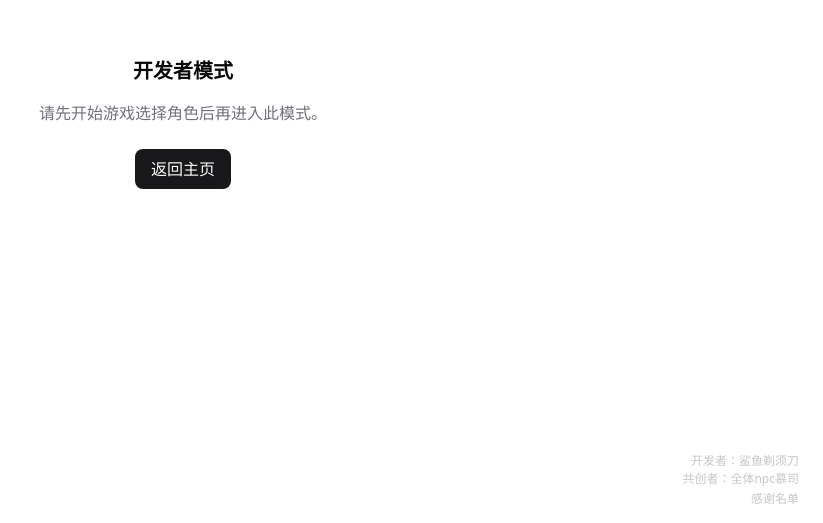
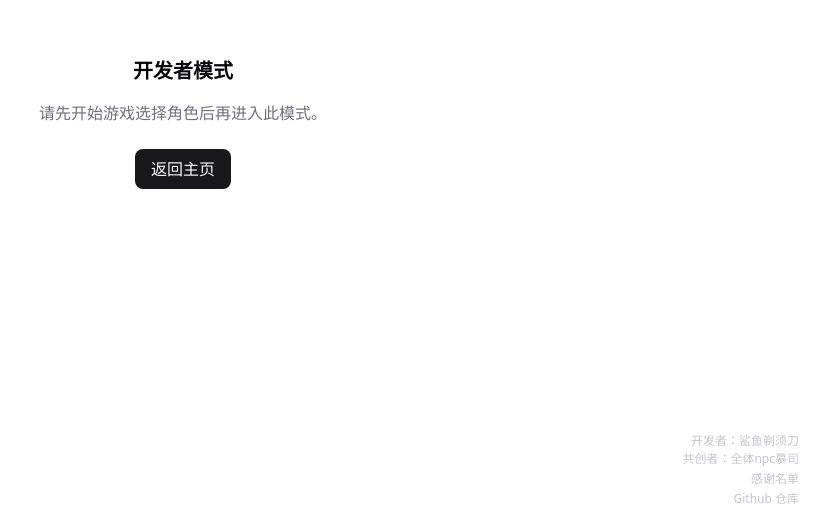
Before and after one commit to iLuns2000/Wuning-County, a React (Vite) app: page /developer in a window 1280 px wide. Shown: the part 277-800 px from the top of the page, without its empty margins (457-1280 px from the left). Built offline with nearby package versions, Linux system fonts and the light colour scheme.

Commit message:
feat: add github repository link to watermark

```diff
--- a/src/components/Watermark.tsx
+++ b/src/components/Watermark.tsx
@@ -35,6 +35,14 @@ export const Watermark: React.FC = () => {
         >
           感谢名单
         </button>
+        <a
+          href="https://github.com/iLuns2000/Wuning-County"
+          target="_blank"
+          rel="noopener noreferrer"
+          className="hover:text-primary hover:underline transition-all mt-0.5 cursor-pointer"
+        >
+          Github 仓库
+        </a>
       </div>
     </div>
   );
```
